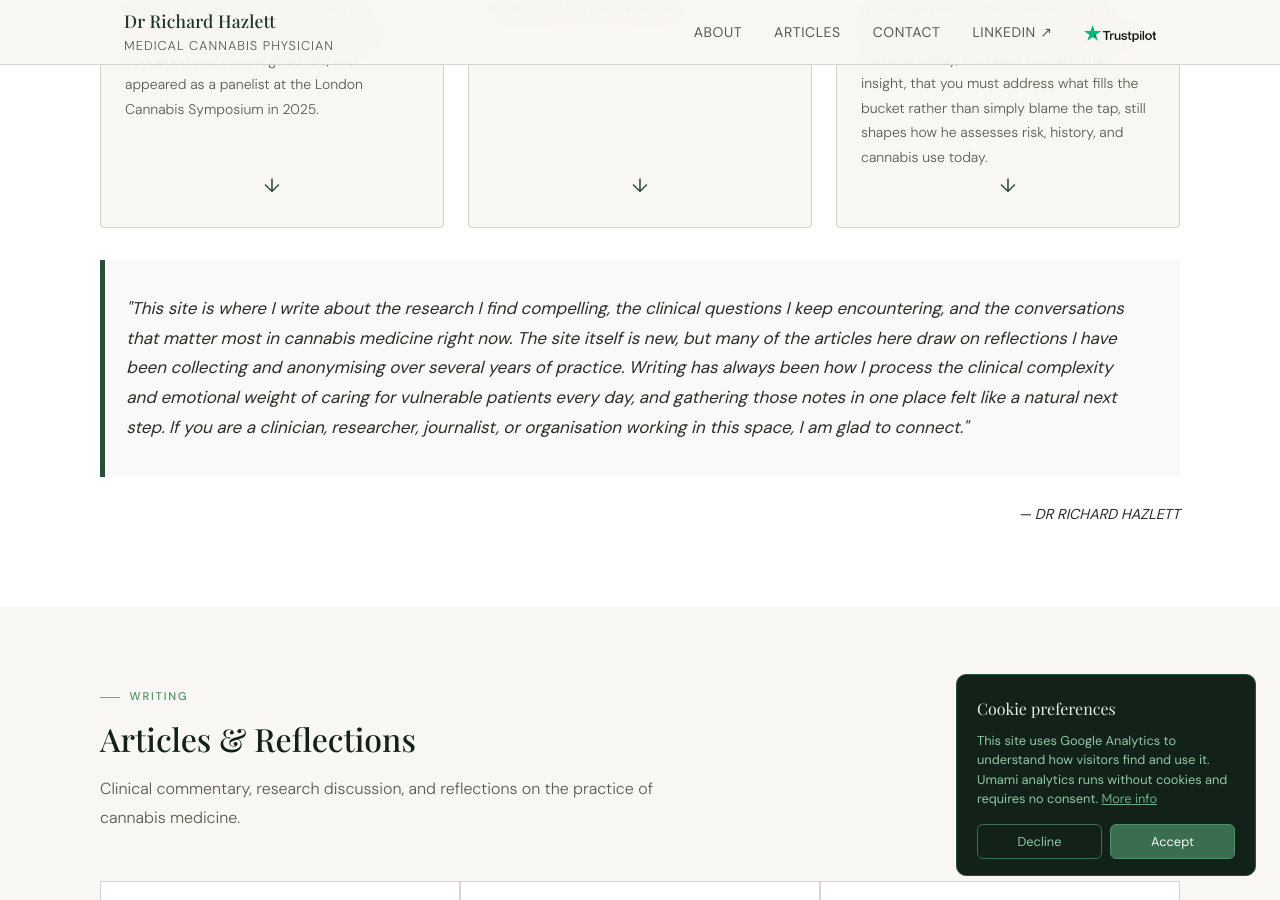
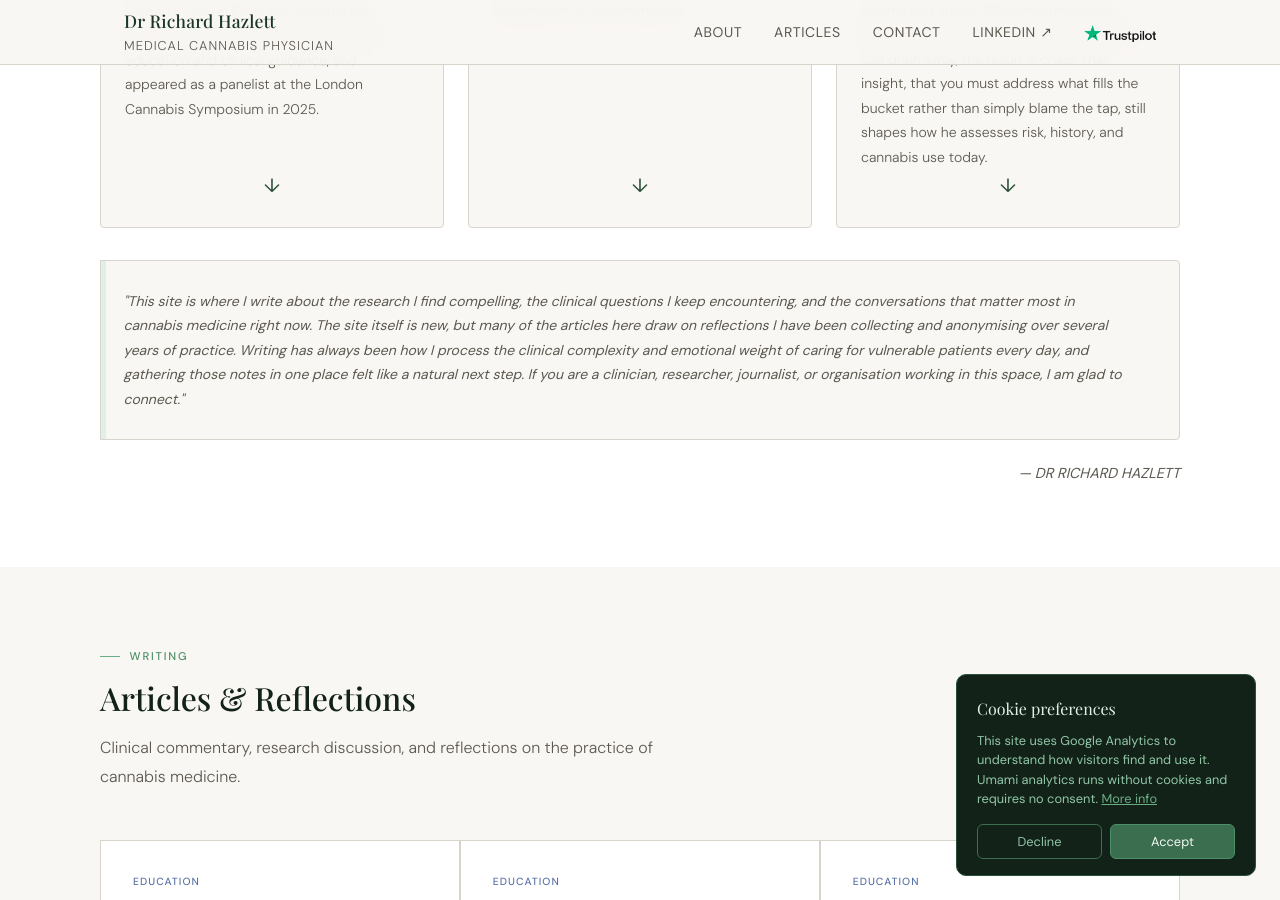
Before and after one commit to ThomasHaz/hh, a Jekyll site: the page built from index.html, in a window 1280 px wide and 900 px high, scrolled down 1548 px. Built offline with Jekyll 4.4.1, drawn with Linux system fonts in a browser that asks for light colours.

Commit message:
normalised styles

```diff
--- a/_includes/contact.html
+++ b/_includes/contact.html
@@ -50,16 +50,16 @@
           <div class="form-row">
             <div class="form-group">
               <label>Name</label>
-              <input type="text" placeholder="Your name" name="name" id="formName">
+              <input type="text" placeholder="Your name" name="name" id="formName" required>
             </div>
             <div class="form-group">
               <label>Email</label>
-              <input type="email" placeholder="your@email.com" name="email" id="formEmail">
+              <input type="email" placeholder="your@email.com" name="email" id="formEmail" required>
             </div>
           </div>
           <div class="form-group">
             <label>Subject</label>
-            <input type="text" placeholder="What is your message about?" name="subject" id="formSubject">
+            <input type="text" placeholder="What is your message about?" name="subject" id="formSubject" required>
           </div>
           <div class="form-group">
             <label>Message</label>
@@ -71,10 +71,11 @@
             <input name="website" tabindex="-1" autocomplete="off" />
             <input name="company_url" tabindex="-1" autocomplete="off" />
           </div>
-
+<div class="form-group">
           <button class="btn btn-outline" type="submit">Send message</button>
-          <p class="form-note" id="formStatus"></p>
-          <div data-formhandler-status role="status" aria-live="polite"></div>
+          </div>
+          <!-- <p class="form-note" id="formStatus"></p> -->
+          <div class="form-note"data-formhandler-status role="status" aria-live="polite"></div>
         </form>
 <script src="{{ '/assets/js/form.js' | relative_url }}" defer></script>
       </div>
--- a/_sass/main.scss
+++ b/_sass/main.scss
@@ -480,7 +480,7 @@ section {
 
 .articles-grid {
   display: grid;
-  grid-template-columns: repeat(auto-fill, minmax(300px, 1fr));
+  grid-template-columns: repeat(auto-fill, minmax(270px, 1fr));
   gap: 1.5px;
   background: var(--stone-200);
   border: 1.5px solid var(--stone-200);
@@ -681,11 +681,16 @@ section {
   flex-direction: column;
   gap: 1rem;
 }
+.contact-form-area .btn {
+  width:fit-content;
+  align-self:center;
+}
 
 .form-group {
   display: flex;
   flex-direction: column;
   gap: 0.4rem;
+  margin-bottom: 1rem;
 }
 
 .form-group label {
@@ -730,8 +735,9 @@ section {
 
 .form-note {
   font-size: 0.75rem;
-  color: rgba(255, 255, 255, 0.25);
+  color: rgba(255, 255, 255, 0.5);
   font-weight: 300;
+  text-align: center;
 }
 
 /* ── FOOTER ── */
@@ -757,14 +763,22 @@ footer {
   font-size: 0.65rem;
   letter-spacing: 0.16em;
   text-transform: uppercase;
-  color: rgba(255, 255, 255, 0.3);
-}
-
+  color: rgba(255, 255, 255, 0.5);
+}
+.footer-member-logo {
+  padding: 0.75rem 1.25rem 0 1.25rem;
+  background-color: #ffffff00;
+  transition: background-color 0.4s;
+}
+.footer-member-logo:hover {
+  background-color: #ffffffff;
+}
 .footer-member-logo img {
   height: 46px;
   width: auto;
   opacity: 0.85;
-  transition: opacity 0.2s;
+  transition: opacity 0.4s;
+
 }
 
 .footer-member-logo:hover img {
@@ -784,18 +798,18 @@ footer {
 .footer-logo {
   font-family: var(--serif);
   font-size: 0.95rem;
-  color: rgba(255, 255, 255, 0.4);
+  color: rgba(255, 255, 255, 0.5);
   text-decoration: none;
 }
 
 .footer-copy {
   font-size: 0.75rem;
-  color: rgba(255, 255, 255, 0.2);
+  color: rgba(255, 255, 255, 0.5);
 }
 
 .footer-disclaimer {
   font-size: 0.7rem;
-  color: rgba(255, 255, 255, 0.15);
+  color: rgba(255, 255, 255, 0.3);
   max-width: var(--max-w);
   margin: 0.75rem auto 0;
   padding: 0 1.5rem;
@@ -1626,24 +1640,34 @@ footer {
     right: 0;
     bottom: 0;
   }
+  .hero-stat {
+    padding: 1rem 0.5rem
+  }
+  :root {
+    --section-pad: 3rem 0.75rem;
+  }
 }
 
 figure.my-quote {
   margin: 2rem 0 0;
+
 }
 
 blockquote {
+  font-size: 0.875rem;
   margin: 1.5em 0;
   padding: 0 2em 0 0;
-  background-color: #f9f9f9;
+  border: 1px solid var(--stone-200);
+  background: var(--stone-50);
+  border-radius: 0 4px 4px 0;
 
   quotes: "\201C" "\201D" "\2018" "\2019";
 }
 
 blockquote p {
   padding: 2em 1.25em;
-  border-left: 5px solid var(--green-700);
-  color: var(--stone-800);
+  border-left: 5px solid var(--green-100);
+  color: var(--stone-600);
   font-style: italic;
 }
 
@@ -1651,7 +1675,7 @@ cite {
   display: block;
   margin-top: 0.5em;
   font-size: 0.9rem;
-  color: var(--stone-500);
+  color: var(--stone-600);
   text-align: right;
   text-transform: uppercase;
 }
```
